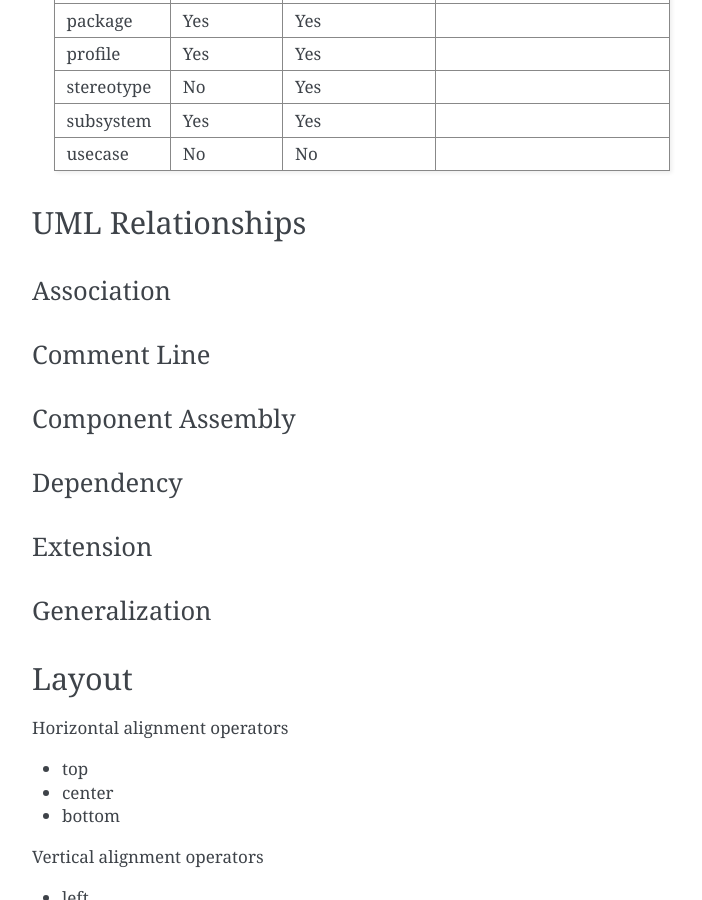
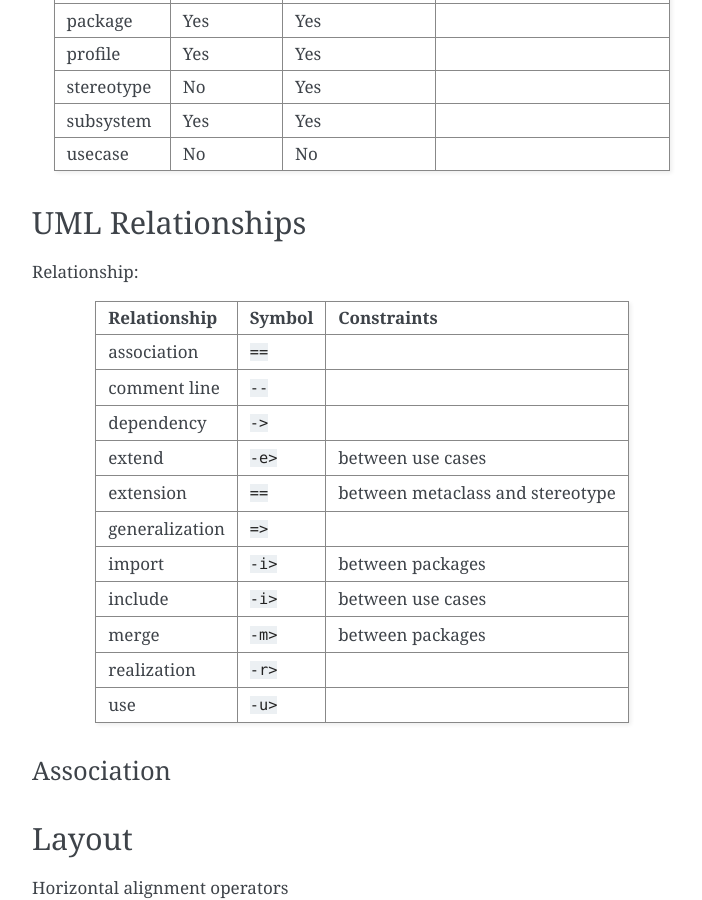
Before and after one commit to wrobell/piuml, a Sphinx documentation site: the page built from doc/user/ref.rst, in a window 1280 px wide and 900 px high, scrolled down 756 px. Shown: the whole window, without its empty margins (388-1090 px from the left). Built offline with Sphinx 7.4.7, drawn with Linux system fonts in a browser that asks for light colours; pages that are not in the unit, such as notebooks, are missing from menus; some of the changed text lies outside the part shown.

Commit message:
- added summary of supported uml relationships into user manual

```diff
--- a/doc/user/ref.rst
+++ b/doc/user/ref.rst
@@ -38,25 +38,26 @@
 UML Relationships
 -----------------
 
+Relationship:
+
+===============  ===========  ========================================
+ Relationship       Symbol                  Constraints
+===============  ===========  ========================================
+association        ``==``
+comment line       ``--``
+dependency         ``->``
+extend             ``-e>``    between use cases
+extension          ``==``     between metaclass and stereotype
+generalization     ``=>``
+import             ``-i>``    between packages
+include            ``-i>``    between use cases
+merge              ``-m>``    between packages
+realization        ``-r>``
+use                ``-u>``
+===============  ===========  ========================================
+
 Association
 ~~~~~~~~~~~
-
-Comment Line
-~~~~~~~~~~~~
-
-Component Assembly
-~~~~~~~~~~~~~~~~~~
-
-Dependency
-~~~~~~~~~~
-.. - <<urime>>
-.. - o) (o
-
-Extension
-~~~~~~~~~
-
-Generalization
-~~~~~~~~~~~~~~
 
 Layout
 ------
```
